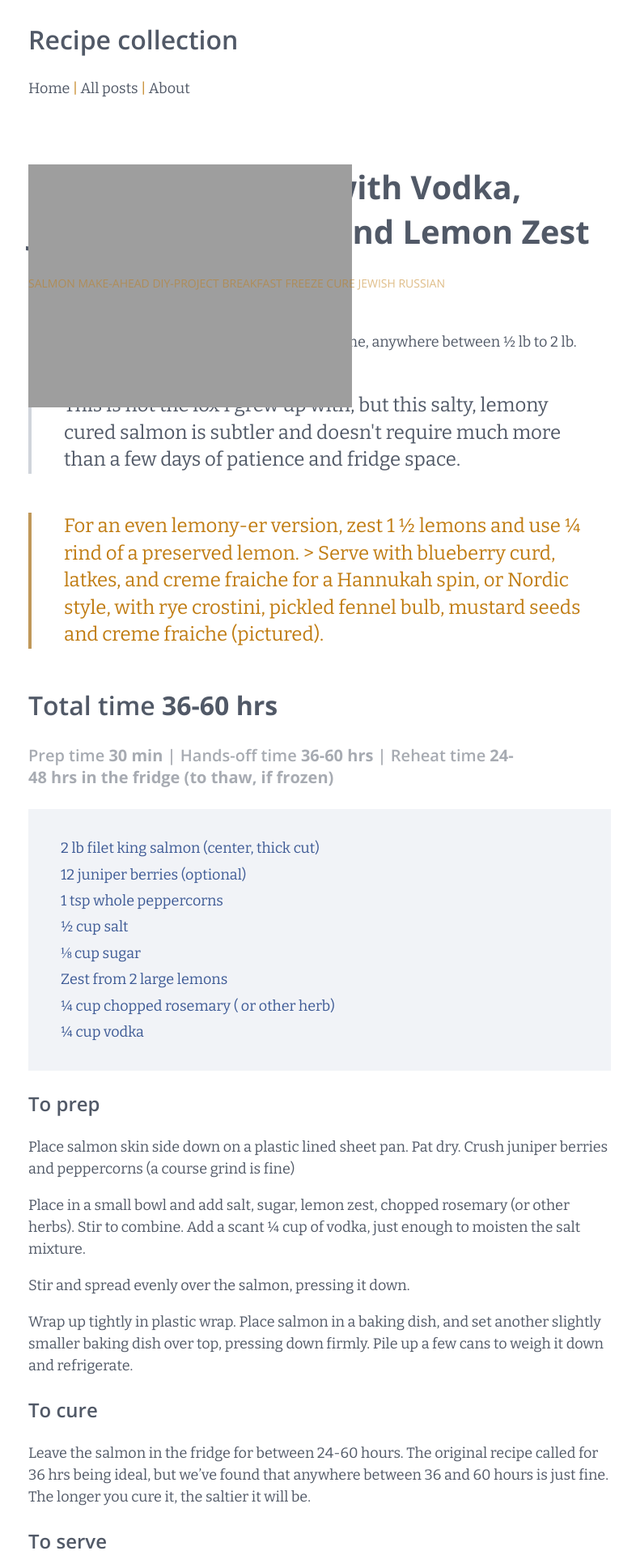
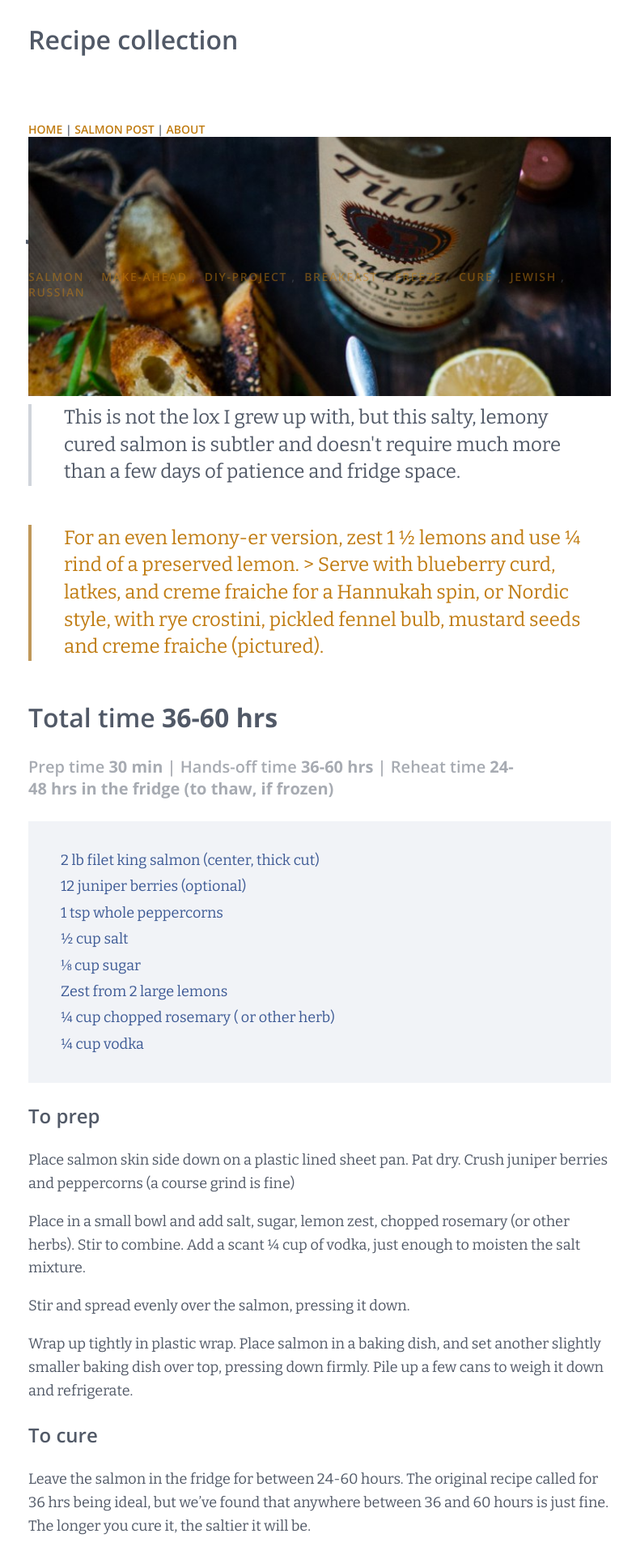
Before and after one commit to scottgallant/recipe-collection, a Jekyll site: the page built from _posts/2017-01-07-salt-cured-salmon-with-vodka-juniper-rosemary-and-lemon-zest.md, in a window 1280 px wide. Shown: the top 1920 px of the page at 81% size, without its empty margins (245-1031 px from the left). Built offline with Jekyll 4.4.1, drawn with Linux system fonts in a browser that asks for light colours.

Commit message:
image and main nav fixes

```diff
--- a/_includes/header.html
+++ b/_includes/header.html
@@ -1,8 +1,8 @@
     <header>
       <div class="header-content">
           <h2><a href="{{ site.baseurl }}">Recipe collection</a></h2>
-          <p class="main-nav">
-            <a href="/">Home</a> | <a href="/posts">All posts</a> | <a href="/about">About</a>
-          </p>
+      </div>
+      <div class="main-nav">
+        <a href="{{ site.baseurl }}">Home</a> | <a href="{{ site.baseurl }}/2017/01/07/salt-cured-salmon-with-vodka-juniper-rosemary-and-lemon-zest.html">Salmon post</a> | <a href="/about">About</a>
       </div>
     </header>
--- a/_layouts/recipe.html
+++ b/_layouts/recipe.html
@@ -16,7 +16,7 @@
 
   <!-- Post image -->
   {% if page.image != "" %}
-      <div class="image"><img src="/{{ page.image }} width=720px "></div>
+      <div class="image"><img src="/{{ page.image }}" width="720px"></div>
   {% endif %}
 
   <!-- Title and tags -->
@@ -28,6 +28,9 @@
       <h5 class="tags">
         {% for tag in page.tags %}
             <a href="#">{{ tag }}</a>
+            {% if forloop.last != true %}
+                ,&nbsp;
+            {% endif %}
         {% endfor %}
       </h5>
 
--- a/css/style.css
+++ b/css/style.css
@@ -39,7 +39,7 @@ body {
 p {
 	font-family: 'Bitter', serif;
 	font-size: 1.125rem;
-	line-height: 1.5;
+	line-height: 1.6;
 	}
 
 a {
@@ -74,6 +74,7 @@ h4 {
 
 h5 {
 	text-transform: uppercase;
+	letter-spacing: 0.1rem;
 	font-size: 0.875rem;
 	opacity: 0.5;
 	font-weight: 600;
@@ -101,6 +102,10 @@ code.highlighter-rouge {
     border-radius: 0.125rem;
 	}
 
+p em{
+	font-weight: 400i;
+}
+
 /* 02 HEADER + NAV + CONTENT + FOOTER */
 
 .header-content {
@@ -113,7 +118,7 @@ code.highlighter-rouge {
 	color: #515967;
 }
 
-. main-nav {
+.main-nav {
 	text-transform: uppercase;
 	font-size: 0.875rem;
 	font-weight: 600;
@@ -139,7 +144,7 @@ content {
 	}
 
 .tags {
-	font-weight: 500;
+	font-weight: 600;
 	}
 
 .authorNote {
```
